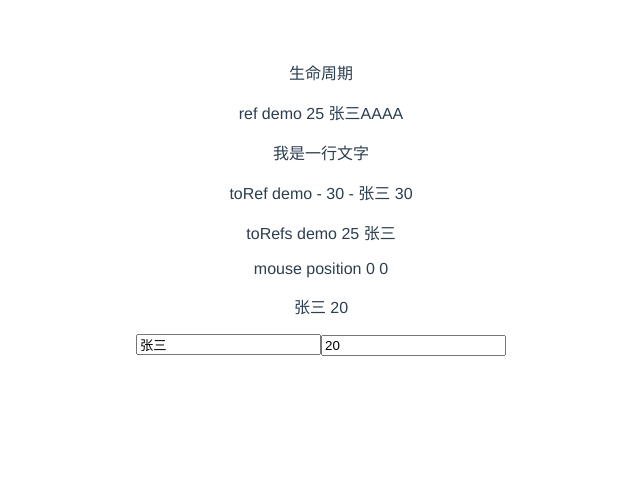
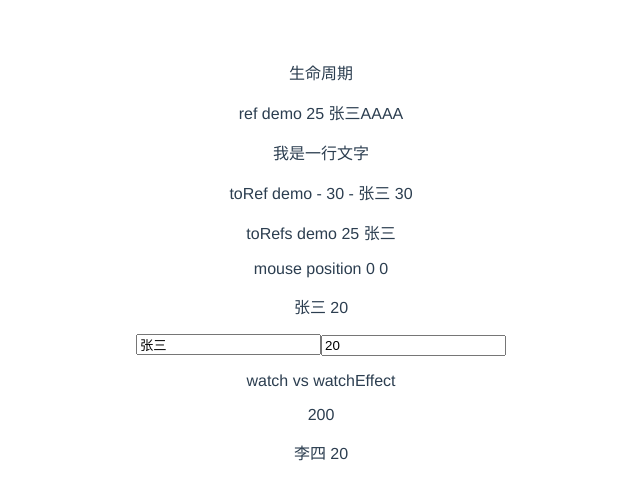
Before and after one commit to dengerpu/web_learning, a Vue app in the folder 面试题/Vue面试题/vue3-demo/: page / in a window 1280 px wide. Shown: the top 500 px of the page, without its empty margins (319-959 px from the left). Built offline with nearby package versions, Linux system fonts and the light colour scheme.

Commit message:
feat: watch和watchEffect

```diff
--- a/面试题/Vue面试题/vue3-demo/src/App.vue
+++ b/面试题/Vue面试题/vue3-demo/src/App.vue
@@ -6,6 +6,7 @@
   <toRefs></toRefs>
   <MousePosition></MousePosition>
   <VModel></VModel>
+  <watch></watch>
 </template>
 
 <script>
@@ -17,6 +18,7 @@ import toRef from './components/toRef.vue'
 import toRefs from './components/toRefs.vue'
 import MousePosition from './components/MousePosition/index.vue'
 import VModel from './components/VModel/index.vue'
+import Watch from './components/watch.vue'
 
 export default {
   name: 'App',
@@ -28,7 +30,8 @@ export default {
     toRef,
     toRefs,
     MousePosition,
-    VModel
+    VModel,
+    Watch
   }
 }
 </script>
--- /dev/null
+++ b/面试题/Vue面试题/vue3-demo/src/components/watch.vue
@@ -0,0 +1,64 @@
+<template>
+  <p>watch vs watchEffect</p>
+  <p>{{numberRef}}</p>
+  <p>{{name}} {{age}}</p>
+</template>
+
+<script>
+import { watch, ref, reactive, toRefs, watchEffect } from 'vue'
+export default {
+  name: 'Watch',
+  setup() {
+    const numberRef = ref(100)
+    const state = reactive({
+      name: '张三',
+      age: 15
+    })
+
+    watchEffect(() => {
+      // 初始化时，一定会执行一次（收集要监听的数据）
+      console.log('初始化时候就会调用，因为要收集要监听的数据')
+    })
+
+    watchEffect(() => {
+      console.log('watchEffect state.name', state.name)
+    })
+
+    watch(numberRef, (newValue, oldValue) => {
+      console.log('watch numberRef', newValue, oldValue)
+    }, {
+      immediate: true // 初始化之前就监听，可选
+    })
+
+    watch([() => state.name, () => state.age], ([newName, newAge], [oldName, oldAge]) => {
+      console.log('watch state', newName, newAge, oldName, oldAge)
+    })
+
+    watch(
+        // 第一个参数，确定要监听哪个属性
+        () => state.age,
+        // 第二个参数，回调函数
+        (newValue, oldValue) => {
+          console.log('watch state.age', newValue, oldValue)
+        },
+        // 第三个参数，配置项
+        {
+          immediate: true, // 初始化之前就监听，可选
+          deep: true // 深度监听，可选
+        }
+      )
+
+    setTimeout(() => {
+      numberRef.value = 200
+      state.name = '李四'
+      state.age = 20
+    }, 1500)
+
+
+    return {
+      numberRef,
+      ...toRefs(state)
+    }
+  }
+}
+</script>
```
